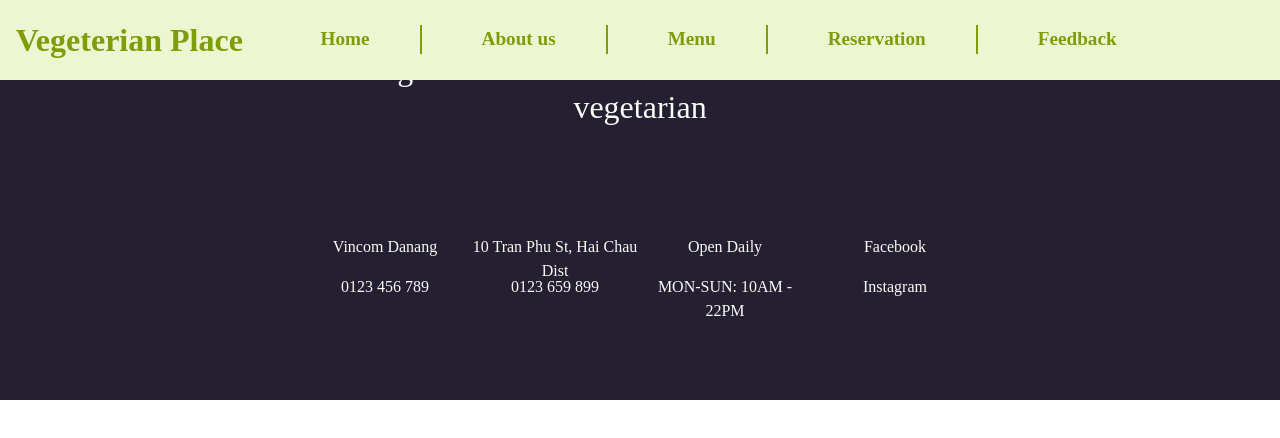
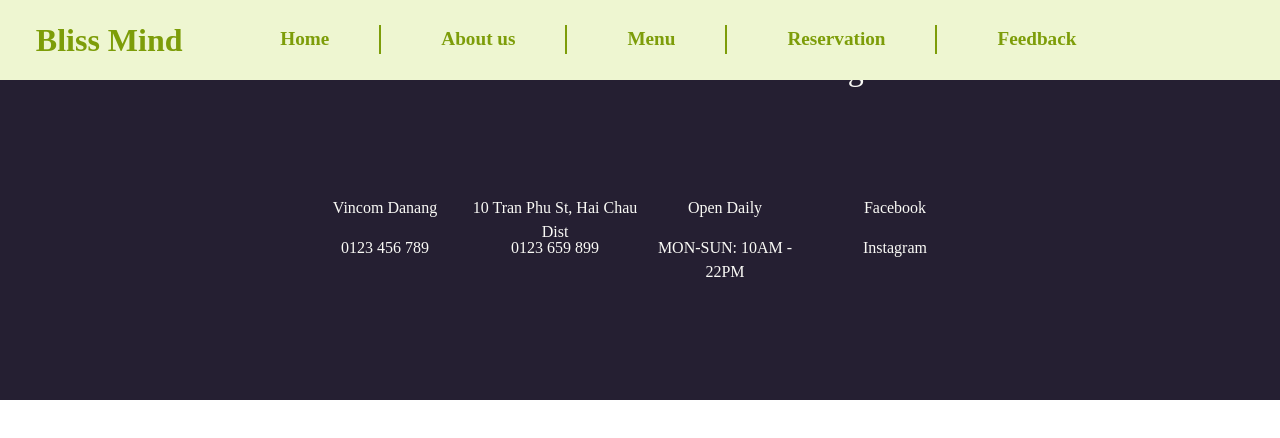
Before and after one commit to tuphamngochuy/vegetarian-restaurant, a React (Create React App) app: page /reservation in a window 1280 px wide. Shown: the top 438 px of the page. Built offline with nearby package versions, Linux system fonts and the light colour scheme; a web font is replaced by a local one.

Commit message:
fix name

```diff
--- a/src/component/footer/footer.tsx
+++ b/src/component/footer/footer.tsx
@@ -11,7 +11,7 @@ export default function Footer() {
   return (
     <div id="footer-container">
       <div id="footer-title">
-        <h2>Vegetarian Place - The buffet restaurant for vegetarian</h2>
+        <h2>Bliss Mind - The buffet restaurant for vegetarian</h2>
       </div>
       <div id="footer-info-list">
         {
--- a/src/component/navbar/navbar.tsx
+++ b/src/component/navbar/navbar.tsx
@@ -33,7 +33,7 @@ export default function Navbar() {
     <div id="nav-container">
       <div className={wrapperName}>
         <div className="nav-name">
-          Vegeterian Place
+          Bliss Mind
         </div>
           <ul>
             <li className="nav-button nav-line">
--- a/src/page/home/home.tsx
+++ b/src/page/home/home.tsx
@@ -94,7 +94,7 @@ function IntroMenu() {
   return (
     <div id="intro-menu-container">
       <div id="intro-menu-title-container">
-        <h2>Vegetarian Place Menu</h2>
+        <h2>Bliss Mind Menu</h2>
       </div>
       <div id="intro-menu-image-list">
         {
```
